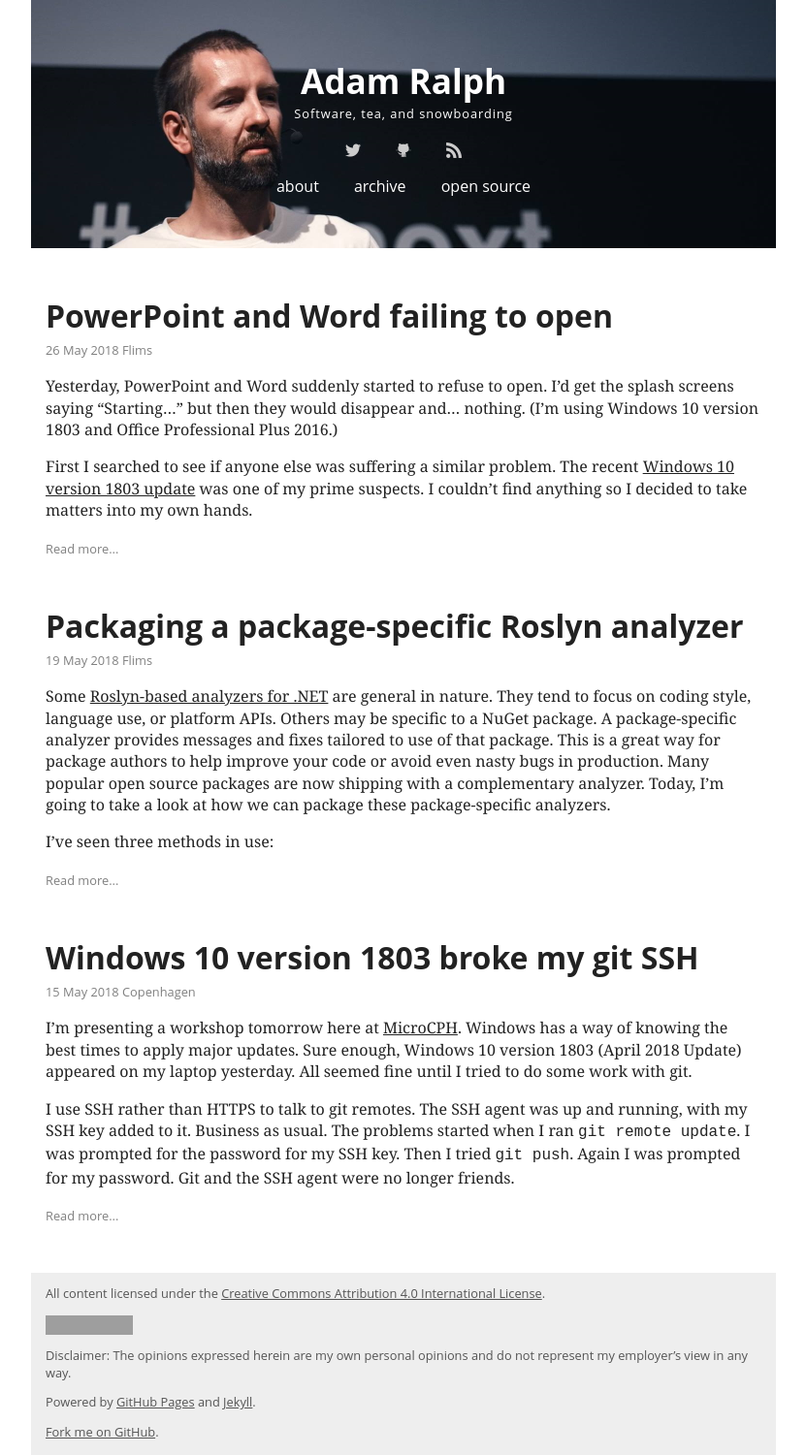
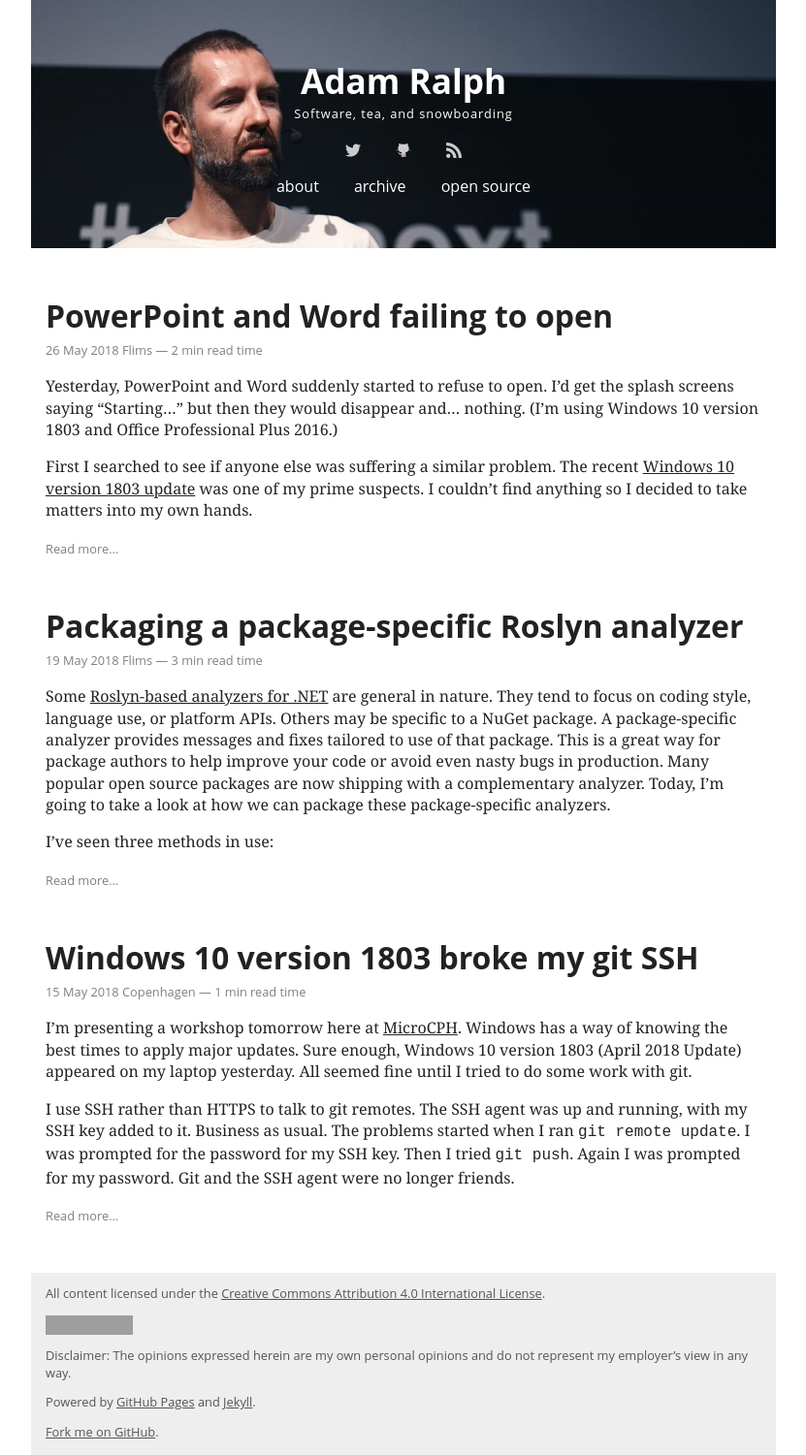
Before and after one commit to adamralph/adamralph.github.com, a Jekyll site: the page built from index.html, in a window 1280 px wide. Shown: the whole page at 97% size, without its empty margins (224-1055 px from the left). Built offline with Jekyll 4.4.1, drawn with Linux system fonts in a browser that asks for light colours; grey boxes are pictures that could not be loaded.

Commit message:
add read time

```diff
--- a/index.html
+++ b/index.html
@@ -4,7 +4,12 @@
 ---
 {% for post in site.posts limit:3 %}    <article>
       <h1><a href="{{ post.url | remove:'.html' }}">{{ post.title }}</a></h1>
-      <span class="post-meta">{{ post.date | date_to_string }} {{ post.location }}</span>
+      <span class="post-meta">{{ post.date | date_to_string }} {{ post.location }} &mdash; {% assign words = post.content | number_of_words %}
+{% if words < 180 %}
+    {{ words | divided_by:3 }} sec read time
+{% else %}
+    {{ words | divided_by:180 }} min read time
+{% endif %}</span>
 {{ post.excerpt }}<a class="read-more" href="{{ post.url | remove:'.html' }}">Read more...</a>
     </article>
 {% endfor %}
```
Also changed, not shown: _layouts/post.html (+6 -1 lines).
